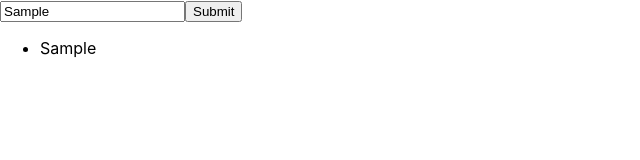
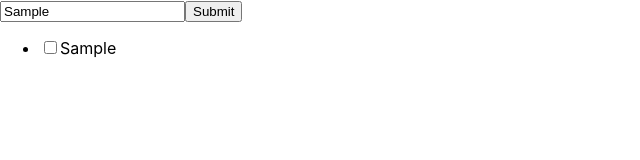
Before and after one commit to AntoshkivKola/react-todo-list, a React (Create React App) app: page / in a window 1280 px wide. Both pictures are taken after typing "Sample" into the empty fields and a click on the input 213 px from the left and 11 px from the top of the page. Shown: the top 160 px of the page, without its empty margins (0-640 px from the left). Built offline with nearby package versions, Linux system fonts and the light colour scheme.

Commit message:
Add isDone swich

```diff
--- a/src/Pages/TodoList/index.jsx
+++ b/src/Pages/TodoList/index.jsx
@@ -16,7 +16,7 @@ const TodoList = () => {
       <div>
         <NewTodoTask todoList={todoList}  setTodoList={setTodoList}/>
 
-        <TodoTasksList todoList={todoList} />
+        <TodoTasksList todoList={todoList} setTodoList={setTodoList} />
       </div>
     </TodoListContext.Provider>
   );
--- a/src/components/TodoTasksList/index.jsx
+++ b/src/components/TodoTasksList/index.jsx
@@ -1,14 +1,35 @@
 import React, { useContext } from 'react';
 import PropTypes from 'prop-types';
 import { TodoListContext } from 'context';
+import { Formik, Field, Form } from 'formik';
 
 const TodoTasksList = props => {
-  const { todoList } = props;
+  const { todoList,setTodoList } = props;
   console.log(todoList);
+
+  const handleChange = (index) => {
+
+    return ({target:{checked}})=>{
+      const newTodoList = [...todoList];
+      newTodoList[index].isDone = checked;
+
+      setTodoList(newTodoList);
+    }
+
+  };
   return (
     <ul>
       {todoList.map((task, index) => (
-        <li key={`${task.value}-${index}`}>{task.value}</li>
+        <li key={`${task.value}-${index}`}>
+          <input
+            type='checkbox'
+            name='isDone'
+            value={index}
+            checked={task.isDone}
+            onChange={handleChange(index)}
+          />
+          {task.value}
+        </li>
       ))}
     </ul>
   );
```
